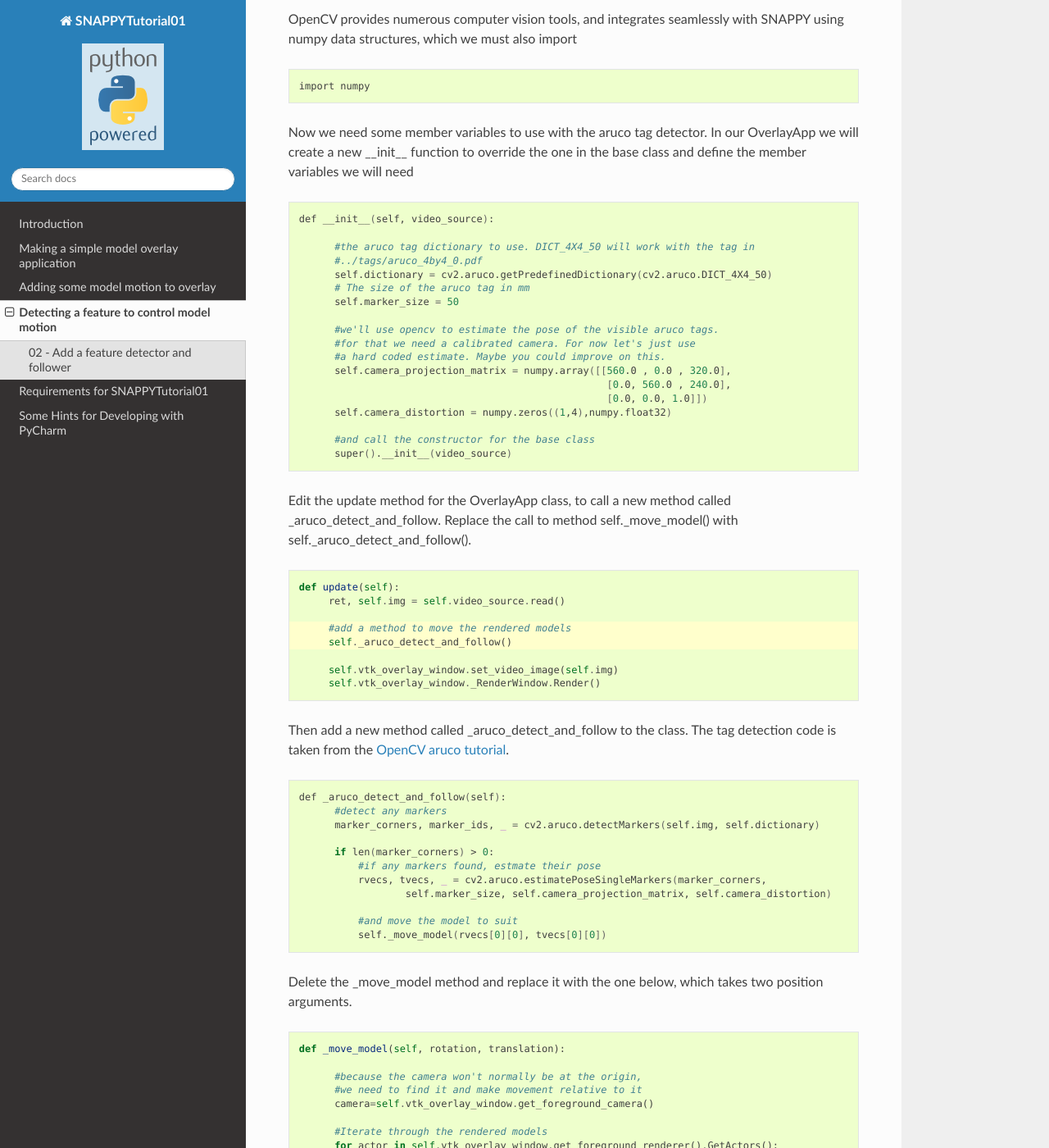
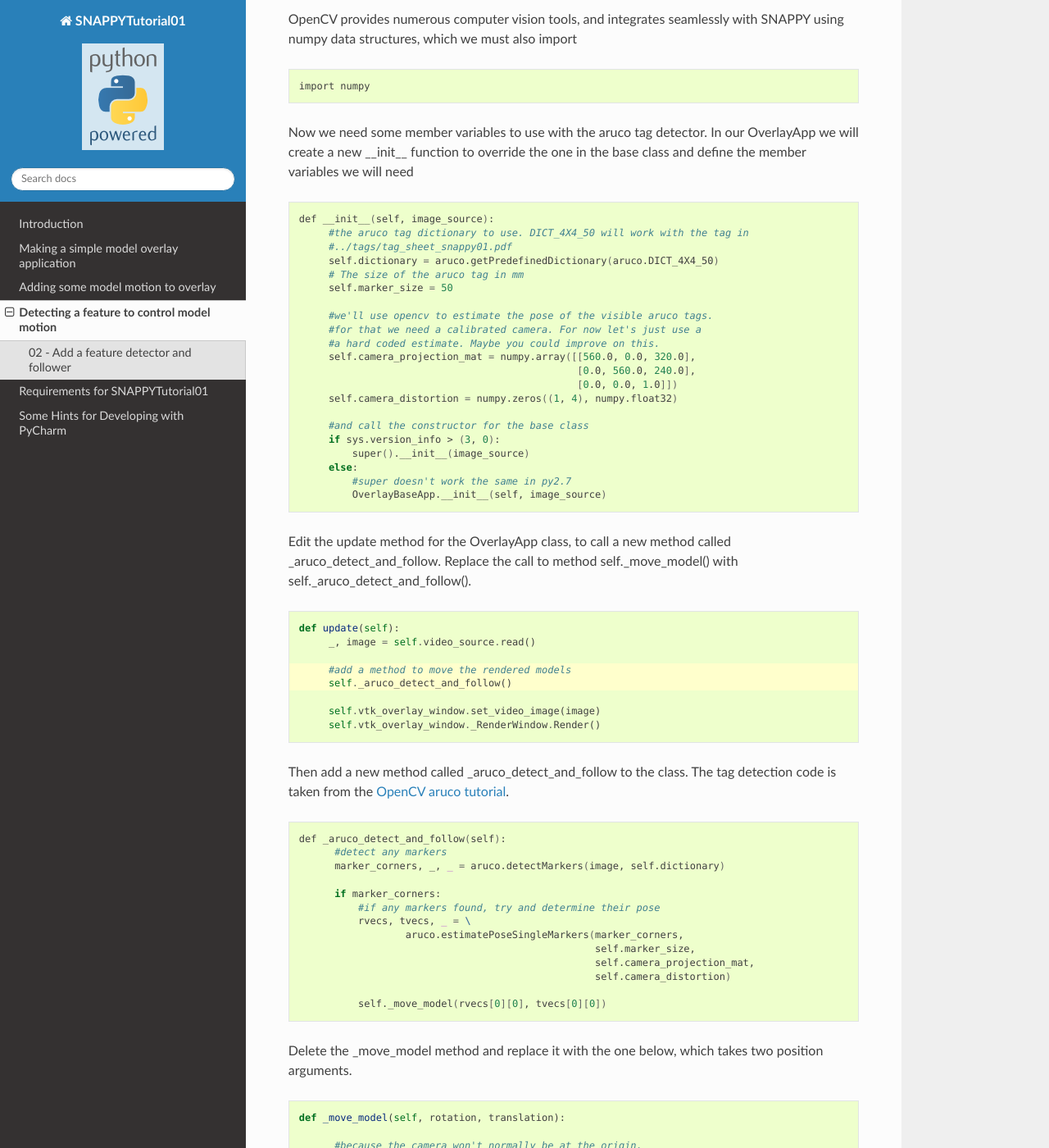
Before and after one commit to SciKit-Surgery/scikit-surgerytutorial01, a Sphinx documentation site: the page built from doc/03_VTK_Overlay_With_Aruco_Tag.rst, in a window 1280 px wide and 1400 px high, scrolled down 487 px. Shown: the whole window at 82% size. Built offline with Sphinx 7.4.7 and the Read the Docs theme 2.0.0, drawn with Linux system fonts in a browser that asks for light colours; formulas are drawn with MathJax 3; pages that are not in the unit, such as notebooks, are missing from menus; some of the changed text lies outside the part shown.

Commit message:
Issue #5 updated docs to suit new source

```diff
--- a/doc/00_Introduction.rst
+++ b/doc/00_Introduction.rst
@@ -13,11 +13,11 @@ introduce the user to SNAPPY. After completing the tutorial the user will have;
 - made a small augmented reality that shows a rendered surface model overlaid on a
   live video,
 - written an algorithm to move the rendered model,
-- written an algorithm to track an aruco tag in the live video and "attach" the rendered moel
+- written an algorithm to track an ArUco tag in the live video and "attach" the rendered model
   to the feature.
 
 The tutorial makes use of the SNAPPY library scikit-surgeryvtk. The tutorial has been tested with
-Python 3.6. It may also work with Python 2.7, though has not been tested.
+Python 3.6 on Linux, Windows, and Mac. and Python 2.7 on Linux.
 
 Installation
 ~~~~~~~~~~~~
--- a/doc/03_VTK_Overlay_With_Aruco_Tag.rst
+++ b/doc/03_VTK_Overlay_With_Aruco_Tag.rst
@@ -37,25 +37,27 @@ class and define the member variables we will need
 
 ::
 
-  def __init__(self, video_source):
-
+   def __init__(self, image_source):
         #the aruco tag dictionary to use. DICT_4X4_50 will work with the tag in
-        #../tags/aruco_4by4_0.pdf
-        self.dictionary = cv2.aruco.getPredefinedDictionary(cv2.aruco.DICT_4X4_50)
+        #../tags/tag_sheet_snappy01.pdf
+        self.dictionary = aruco.getPredefinedDictionary(aruco.DICT_4X4_50)
         # The size of the aruco tag in mm
         self.marker_size = 50
 
         #we'll use opencv to estimate the pose of the visible aruco tags.
-        #for that we need a calibrated camera. For now let's just use
+        #for that we need a calibrated camera. For now let's just use a
         #a hard coded estimate. Maybe you could improve on this.
-        self.camera_projection_matrix = numpy.array([[560.0 , 0.0 , 320.0],
-                                                      [0.0, 560.0 , 240.0],
-                                                      [0.0, 0.0, 1.0]])
-        self.camera_distortion = numpy.zeros((1,4),numpy.float32)
+        self.camera_projection_mat = numpy.array([[560.0, 0.0, 320.0],
+                                                  [0.0, 560.0, 240.0],
+                                                  [0.0, 0.0, 1.0]])
+        self.camera_distortion = numpy.zeros((1, 4), numpy.float32)
 
         #and call the constructor for the base class
-        super().__init__(video_source)
-
+        if sys.version_info > (3, 0):
+            super().__init__(image_source)
+        else:
+            #super doesn't work the same in py2.7
+            OverlayBaseApp.__init__(self, image_source)
 
 
 Edit the update method for the OverlayApp class, to call a new
@@ -66,12 +68,12 @@ self._move_model() with self._aruco_detect_and_follow().
    :emphasize-lines: 4,5
 
    def update(self):
-        ret, self.img = self.video_source.read()
+        _, image = self.video_source.read()
 
         #add a method to move the rendered models
         self._aruco_detect_and_follow()
 
-        self.vtk_overlay_window.set_video_image(self.img)
+        self.vtk_overlay_window.set_video_image(image)
         self.vtk_overlay_window._RenderWindow.Render()
 
 Then add a new method called _aruco_detect_and_follow to the class.
@@ -81,14 +83,16 @@ The tag detection code is taken from the `OpenCV aruco tutorial`_.
 
   def _aruco_detect_and_follow(self):
         #detect any markers
-        marker_corners, marker_ids, _ = cv2.aruco.detectMarkers(self.img, self.dictionary)
+        marker_corners, _, _ = aruco.detectMarkers(image, self.dictionary)
 
-        if len(marker_corners) > 0:
-            #if any markers found, estmate their pose
-            rvecs, tvecs, _ = cv2.aruco.estimatePoseSingleMarkers(marker_corners,
-                    self.marker_size, self.camera_projection_matrix, self.camera_distortion)
+        if marker_corners:
+            #if any markers found, try and determine their pose
+            rvecs, tvecs, _ = \
+                    aruco.estimatePoseSingleMarkers(marker_corners,
+                                                    self.marker_size,
+                                                    self.camera_projection_mat,
+                                                    self.camera_distortion)
 
-            #and move the model to suit
             self._move_model(rvecs[0][0], tvecs[0][0])
 
 
@@ -101,15 +105,16 @@ below, which takes two position arguments.
 
         #because the camera won't normally be at the origin,
         #we need to find it and make movement relative to it
-        camera=self.vtk_overlay_window.get_foreground_camera()
+        camera = self.vtk_overlay_window.get_foreground_camera()
 
         #Iterate through the rendered models
         for actor in self.vtk_overlay_window.get_foreground_renderer().GetActors():
-             #opencv and vtk seem to have different x-axis, flip the x-axis
-             translation[0] = -translation[0]
+            #opencv and vtk seem to have different x-axis, flip the x-axis
+            translation[0] = -translation[0]
 
-             #set the position, relative to the camera
-             actor.SetPosition(camera.GetPosition() - translation)
+            #set the position, relative to the camera
+            actor.SetPosition(camera.GetPosition() - translation)
+
 
 Leave the rest of the file as is, and try running the application with
 
@@ -118,7 +123,7 @@ Leave the rest of the file as is, and try running the application with
   python vtk_aruco_app.py
 
 or similar. If successful you should see a live video stream overlaid with
-a rendered surface model. When you hold the printed aruco tag in front of the
+a rendered surface model. When you hold the printed ArUco tag in front of the
 camera, the model should approximately follow it.
 
 You may notice that the model appears and disappears at certain distances from the
@@ -128,7 +133,7 @@ code to the update method
 
 ::
 
-  self.vtk_overlay_window.set_camera_state({"ClippingRange": [10,800]})
+  self.vtk_overlay_window.set_camera_state({"ClippingRange": [10, 800]})
 
 Maybe you can do something more sophisticated.
 
@@ -160,6 +165,6 @@ use the issue tracker at the `Project homepage`_.
 .. _`OpenCV` : https://pypi.org/project/opencv-contrib-python
 .. _`VTK` : https://pypi.org/project/vtk
 .. _`OverlayBaseApp` : https://scikit-surgeryvtk.readthedocs.io/en/latest/sksurgeryvtk.widgets.OverlayBaseApp.html#module-sksurgeryvtk.widgets.OverlayBaseApp
-.. _`finished example` : https://weisslab.cs.ucl.ac.uk/WEISS/SoftwareRepositories/SNAPPY/SNAPPYTutorial01/blob/master/snappytutorial01/02_vtk_aruco_app.py
+.. _`finished example` : https://weisslab.cs.ucl.ac.uk/WEISS/SoftwareRepositories/SNAPPY/SNAPPYTutorial01/blob/master/snappytutorial01/vtk_aruco_app.py
 .. _`OpenCV aruco tutorial` : https://docs.opencv.org/3.4/d5/dae/tutorial_aruco_detection.html
 .. _`Project homepage` : https://weisslab.cs.ucl.ac.uk/WEISS/SoftwareRepositories/SNAPPY/SNAPPYTutorial01
```
Also changed, not shown: doc/01_VTK_Overlay_App.rst (+5 -7 lines), doc/02_VTK_Overlay_With_Movement.rst (+7 -8 lines), 2 other files.
